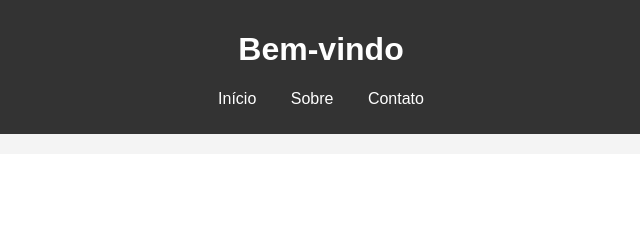
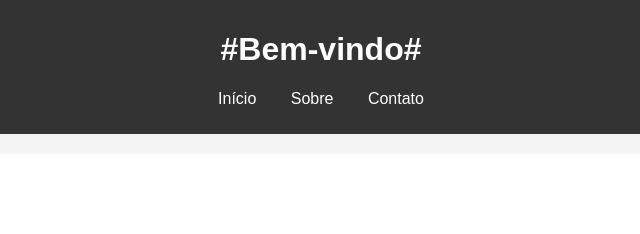
Before and after one commit to AlyssonEustaquio/AlyssonEustaquio.github.io, a plain HTML site: page index.html in a window 1280 px wide. Shown: the top 234 px of the page, 319-959 px from the left. Drawn offline with Linux system fonts and the light colour scheme.

Commit message:
Atualização automática: Sun, Jul 13, 2025  9:59:49 AM

```diff
--- a/index.html
+++ b/index.html
@@ -7,7 +7,7 @@
 </head>
 <body>
     <header>
-        <h1>Bem-vindo</h1>
+        <h1>#Bem-vindo#</h1>
         <nav>
             <ul>
                 <li><a href="#home">Início</a></li>
```
